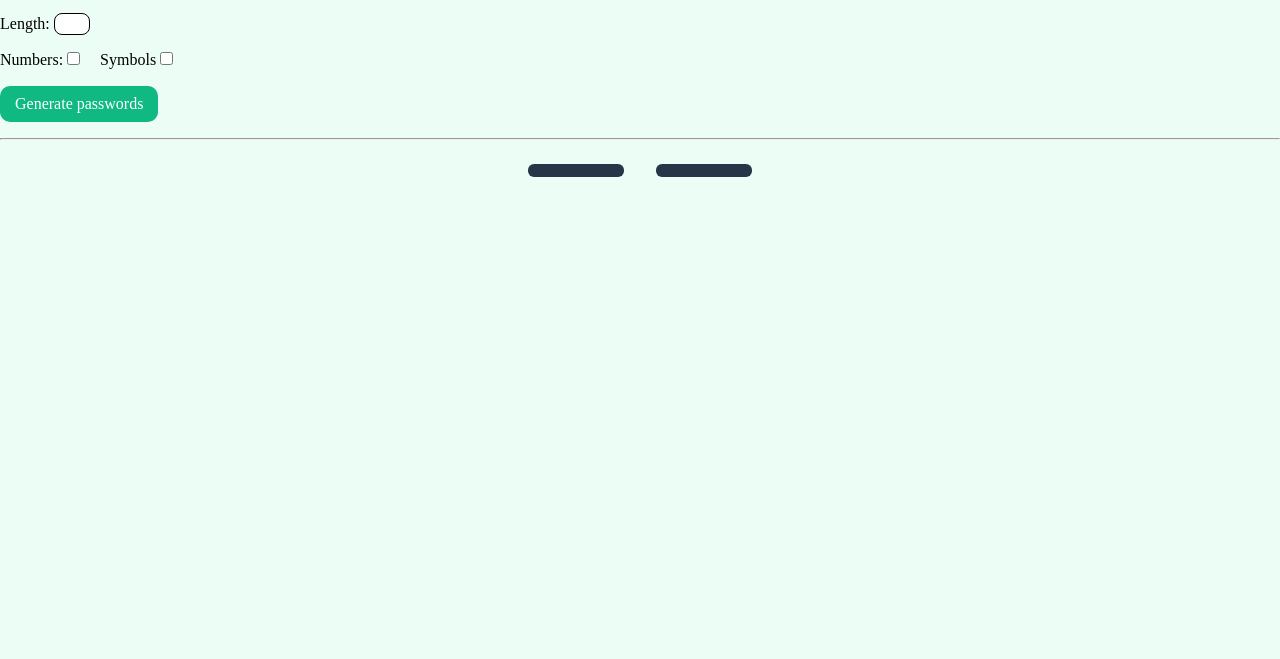
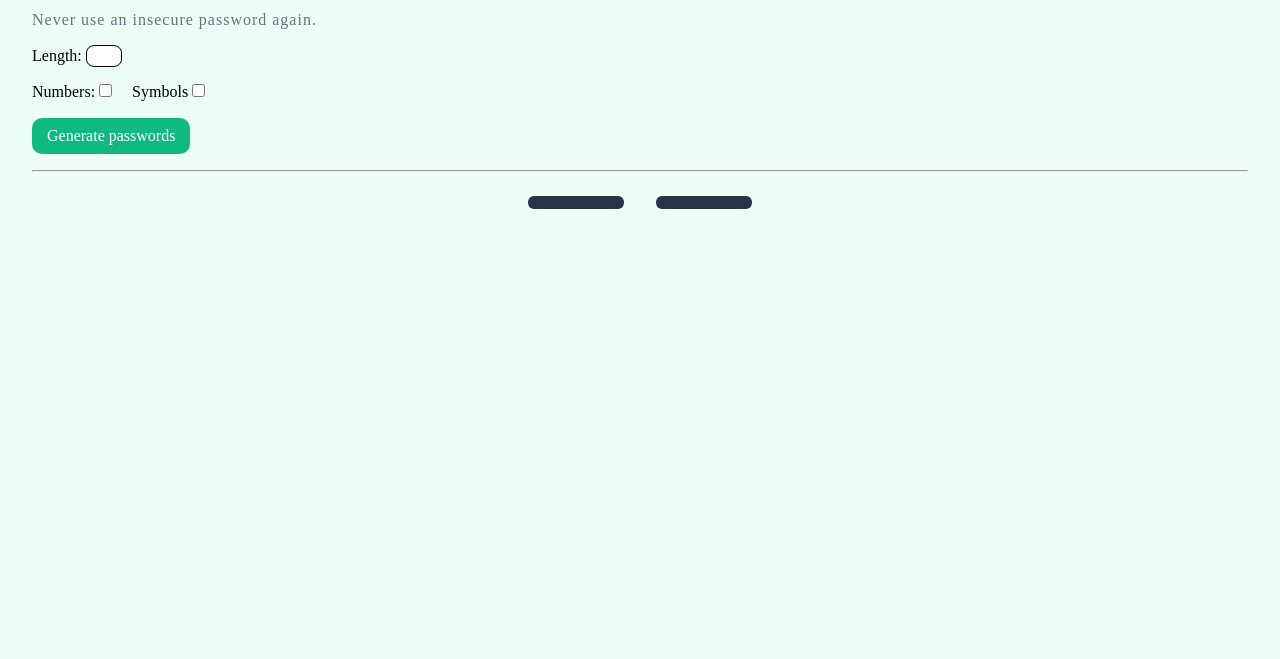
Before and after one commit to M-D1/password-generator, a website built with Vite: page index.html in a window 1280 px wide. Shown: the part 141-800 px from the top of the page. Built offline with nearby package versions, Linux system fonts and the light colour scheme.

Commit message:
Update index.css

```diff
--- a/index.css
+++ b/index.css
@@ -1,5 +1,6 @@
 body{
   background: #ECFDF5;
+  padding:2em;
 
 }
 /*Theme styling*/
@@ -32,11 +33,7 @@ body{
     background: white;
 }
 
-/*Content styling*/
-/* .content-container{
-    max-width: 1100px;
-    margin:  0 auto;
-} */
+
 .title{
     font-size: 2.5em;
 }
```
